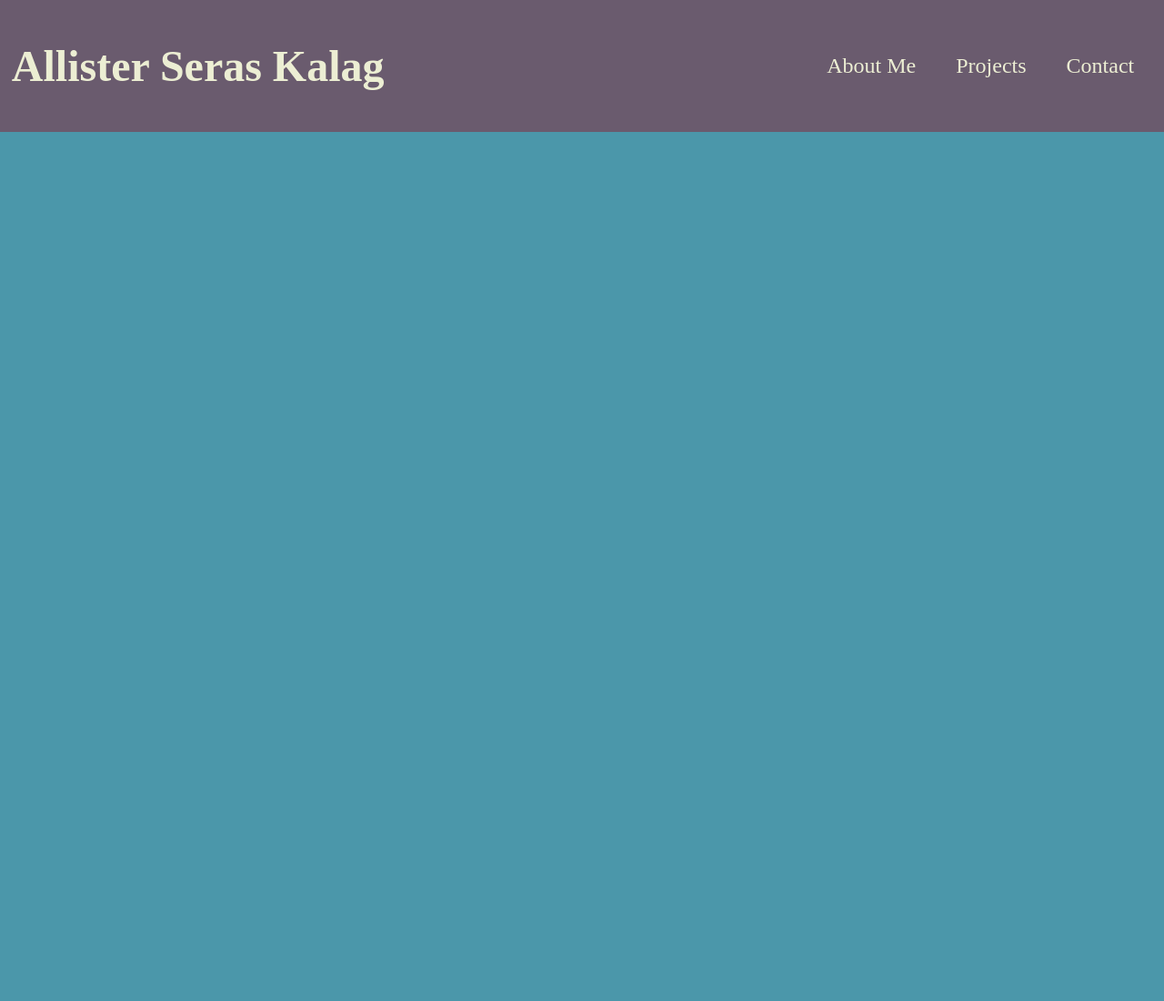
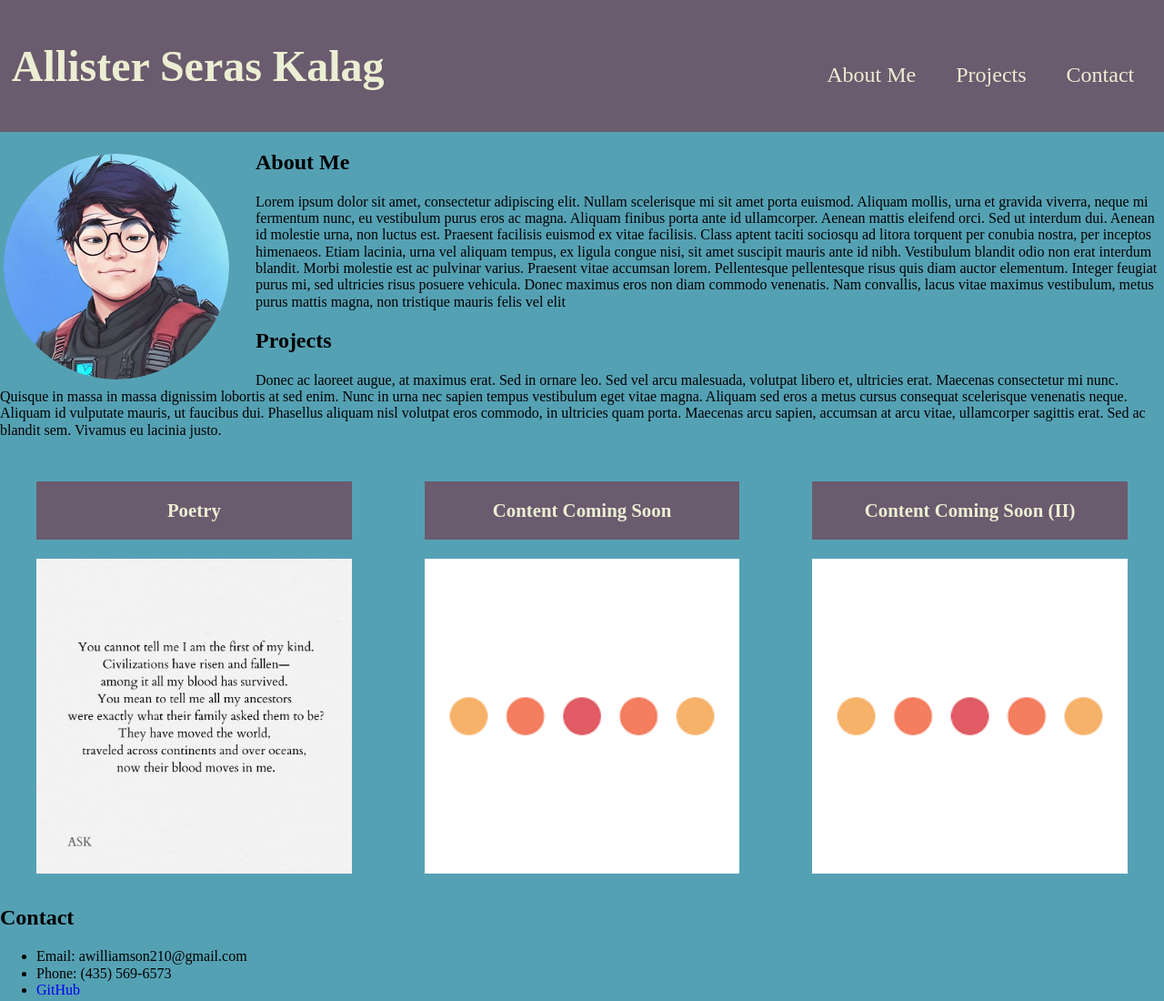
Before and after one commit to allister-seras/ASK-Portfolio, a plain HTML site: page index.html in a window 1280 px wide. Shown: the whole page at 91% size. Before the commit the page ends 800 px from the top, so only its background shows below. Drawn offline with Linux system fonts and the light colour scheme.

Commit message:
adding images and major skeleton of portfolio

```diff
--- a/assets/css/style.css
+++ b/assets/css/style.css
@@ -1,13 +1,19 @@
 /* TODO: add stles for portfolio page */
 body {
-    background-color: #4B97AA;
+    background-color: #55A1B4;
 }
+
 a {
   text-decoration: none;
 }
 
 a:hover {
   text-decoration: underline;
+}
+
+.float-left {
+  float: left;
+  margin-right: 25px;
 }
 
 nav h1 {
@@ -17,7 +23,7 @@ nav h1 {
 nav {
   display: flex;
   justify-content: space-between;
-  align-items: center;
+  align-items:flex-end;
   padding: 1%;
   background-color: #6A5B6E;
   color:#ECEED3
@@ -33,3 +39,44 @@ nav ul li {
 nav a {
   color: #ECEED3;
 }
+
+::content {
+  display: inline-flex;
+  box-sizing: border-box;
+  color: #001011;
+  margin-bottom: 20px;
+  padding: 50px;
+  height: 300px;
+}
+
+.projectSpace {
+  display: flex;
+  flex: wrap;
+  flex-direction: row;
+  justify-content: center;
+  align-items: center;
+  margin: 0 auto;
+}
+
+.card {
+  margin-inline: 30px;
+  padding: 10px;
+  width: 400px;
+  text-align: center;
+  border-width: 1px;
+}
+
+.card h3 {
+  font-size: 130%;
+  padding: 20px;
+  background: #6A5B6E;
+  color: #ECEED3;
+}
+
+.card h3 a {
+  color:#ECEED3
+}
+
+.card img {
+  width: 100%;
+}
--- a/index.html
+++ b/index.html
@@ -16,8 +16,41 @@
             </ul>
         </nav>
 
-        <section>
-
-        </section>
+        <main>
+            <section class="content">
+                <article id="about">
+                    <img src="./assets/images/ask_token.png" class="float-left" />
+                    <h2>About Me</h2>
+                    <p>Lorem ipsum dolor sit amet, consectetur adipiscing elit. Nullam scelerisque mi sit amet porta euismod. Aliquam mollis, urna et gravida viverra, neque mi fermentum nunc, eu vestibulum purus eros ac magna. Aliquam finibus porta ante id ullamcorper. Aenean mattis eleifend orci. Sed ut interdum dui. Aenean id molestie urna, non luctus est. Praesent facilisis euismod ex vitae facilisis. Class aptent taciti sociosqu ad litora torquent per conubia nostra, per inceptos himenaeos. Etiam lacinia, urna vel aliquam tempus, ex ligula congue nisi, sit amet suscipit mauris ante id nibh. Vestibulum blandit odio non erat interdum blandit. Morbi molestie est ac pulvinar varius. Praesent vitae accumsan lorem. Pellentesque pellentesque risus quis diam auctor elementum. Integer feugiat purus mi, sed ultricies risus posuere vehicula. Donec maximus eros non diam commodo venenatis. Nam convallis, lacus vitae maximus vestibulum, metus purus mattis magna, non tristique mauris felis vel elit</p>
+                </article>
+                <article id="projects">
+                    <h2>Projects</h2>
+                    <p>Donec ac laoreet augue, at maximus erat. Sed in ornare leo. Sed vel arcu malesuada, volutpat libero et, ultricies erat. Maecenas consectetur mi nunc. Quisque in massa in massa dignissim lobortis at sed enim. Nunc in urna nec sapien tempus vestibulum eget vitae magna. Aliquam sed eros a metus cursus consequat scelerisque venenatis neque. Aliquam id vulputate mauris, ut faucibus dui. Phasellus aliquam nisl volutpat eros commodo, in ultricies quam porta. Maecenas arcu sapien, accumsan at arcu vitae, ullamcorper sagittis erat. Sed ac blandit sem. Vivamus eu lacinia justo.</p>
+                    <div class="projectSpace">
+                        <div class="card">
+                            <article class="main">
+                                <h3><a href=https://www.instagram.com/allister.seras>Poetry</a></h3>
+                                <img src="./assets/images/poem.png">
+                            </article>
+                        </div>
+                        <div class="card">
+                            <h3>Content Coming Soon</h3>
+                            <img src="./assets/images/elipsis.png">
+                        </div>
+                        <div class="card">
+                            <h3>Content Coming Soon (II)</h3>
+                            <img src="./assets/images/elipsis.png">
+                        </div>
+                    </div>
+                </article>
+                <article id="contact">
+                    <h2>Contact</h2>
+                    <ul>
+                        <li>Email: awilliamson210@gmail.com</li>
+                        <li>Phone: (435) 569-6573</li>
+                        <li><a href=https://github.com/allister-seras>GitHub</a></li>
+                    </ul>
+                </article>
+        </main>
     </body>
 </html>
```
Also changed, not shown: assets/images/ask_token.png (added), assets/images/elipsis.png (added), assets/images/poem.png (added), assets/images/question-mark-etymology.png (added).
